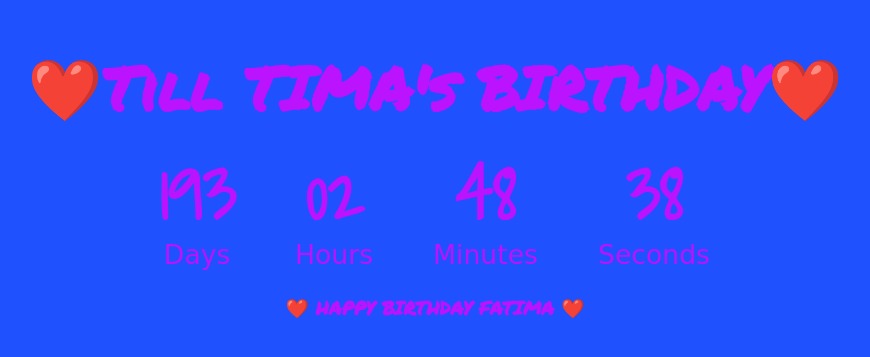
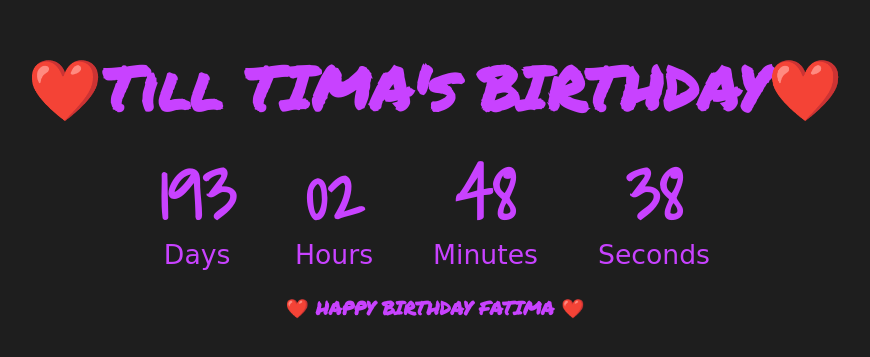
Before and after one commit to tillbd/haghcsgjfkhsjkdf, a plain HTML site: page index.html in a window 1280 px wide. Shown: the part 133-490 px from the top of the page, without its empty margins (205-1075 px from the left). Drawn offline with Linux system fonts and the light colour scheme.

Commit message:
Update style.css

```diff
--- a/style.css
+++ b/style.css
@@ -19,8 +19,8 @@ body {
 	text-align: center;
 	margin: 0;
 	overflow: hidden;
-	color: #BC13fe;
-	background-color:#1f51ff;
+	color: #C842FF;
+	background-color:#1E1E1E;
 }
 
 h1 {
```
